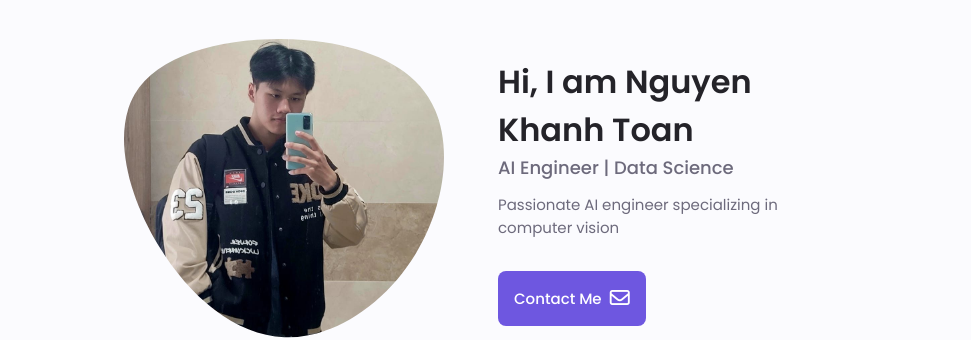
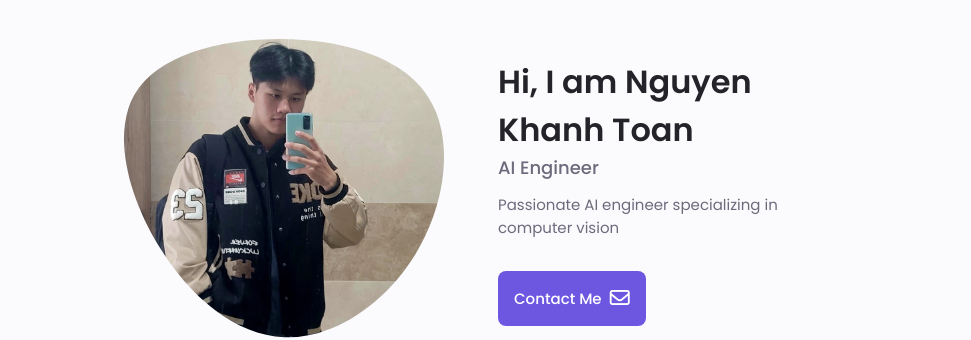
Before and after one commit to ToanNguyenKhanh/ToanNguyenKhanh.github.io, a plain HTML site: page index.html in a window 1280 px wide. Shown: the part 145-485 px from the top of the page, 184-1155 px from the left. Drawn offline with Linux system fonts and the light colour scheme.

Commit message:
Update index.html

```diff
--- a/index.html
+++ b/index.html
@@ -133,7 +133,7 @@
 
             <div class="home-data">
               <h1 class="home-title">Hi, I am Nguyen Khanh Toan</h1>
-              <h3 class="home-subtitle">AI Engineer | Data Science</h3>
+              <h3 class="home-subtitle">AI Engineer</h3>
               <p class="home-description">
                 Passionate AI engineer specializing in computer vision
               </p>
```
